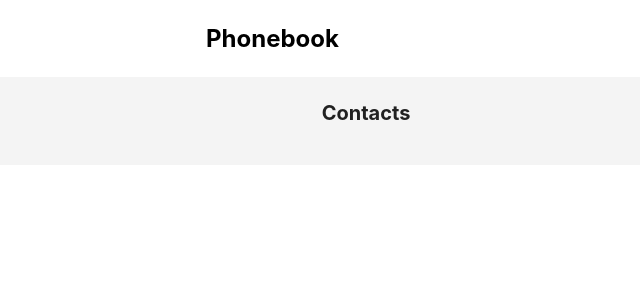
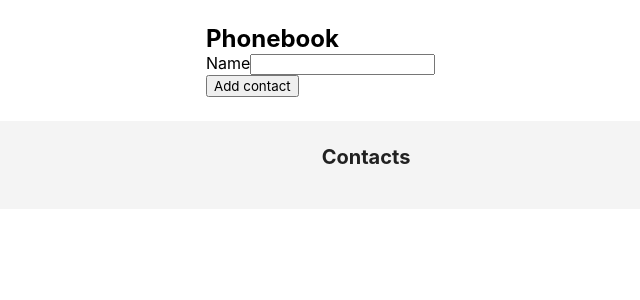
Before and after one commit to kuhai-anna/goit-react-hw-02-phonebook, a React (Create React App) app: page / in a window 1280 px wide. Shown: the top 300 px of the page, without its empty margins (274-914 px from the left). Built offline with nearby package versions, Linux system fonts and the light colour scheme.

Commit message:
Add class App to the App component

```diff
--- a/src/components/App.jsx
+++ b/src/components/App.jsx
@@ -1,12 +1,56 @@
+import { nanoid } from 'nanoid';
+import { Component } from 'react';
 import { GlobalStyle } from 'GlobalStyle';
 import { Section } from './Section/Section';
+import { ContactForm } from './ContactForm/ContactForm';
+import { Filter } from './Filter/Filter';
+import { ContactList } from './ContactList/ContactList';
 
-export const App = () => {
-  return (
-    <>
-      <Section mainTitle="Phonebook"></Section>
-      <Section title="Contacts"></Section>
-      <GlobalStyle />
-    </>
-  );
-};
+export class App extends Component {
+  state = {
+    contacts: [],
+    name: '',
+  };
+
+  nameId = nanoid();
+
+  entryContactName = e => {
+    this.setState({ name: e.target.value });
+  };
+
+  addContactName = e => {
+    e.preventDefault();
+    const form = e.currentTarget;
+    const name = form.elements.name.value;
+
+    // Кожен контакт повинен бути об'єктом з властивостями name та id.
+
+    this.setState(prevState => {
+      prevState.contacts.push({ name: name, id: this.nameId });
+    });
+
+    console.log(this.state.contacts);
+    form.reset();
+  };
+
+  render() {
+    const { contacts, name } = this.state;
+
+    return (
+      <>
+        <Section mainTitle="Phonebook">
+          <ContactForm
+            name={name}
+            onEntryContactName={this.entryContactName}
+            onAddContactName={this.addContactName}
+          />
+        </Section>
+        <Section title="Contacts">
+          <Filter />
+          <ContactList contacts={contacts} />
+        </Section>
+        <GlobalStyle />
+      </>
+    );
+  }
+}
```
